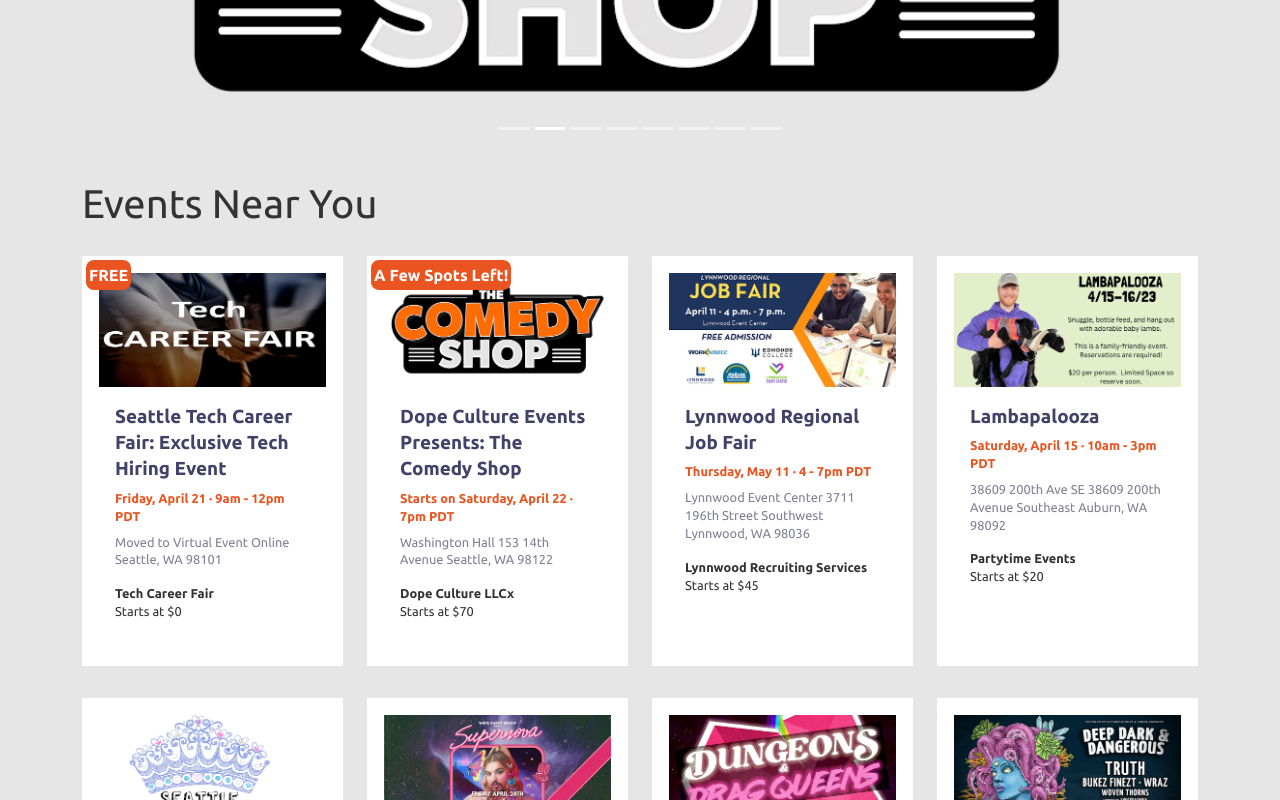
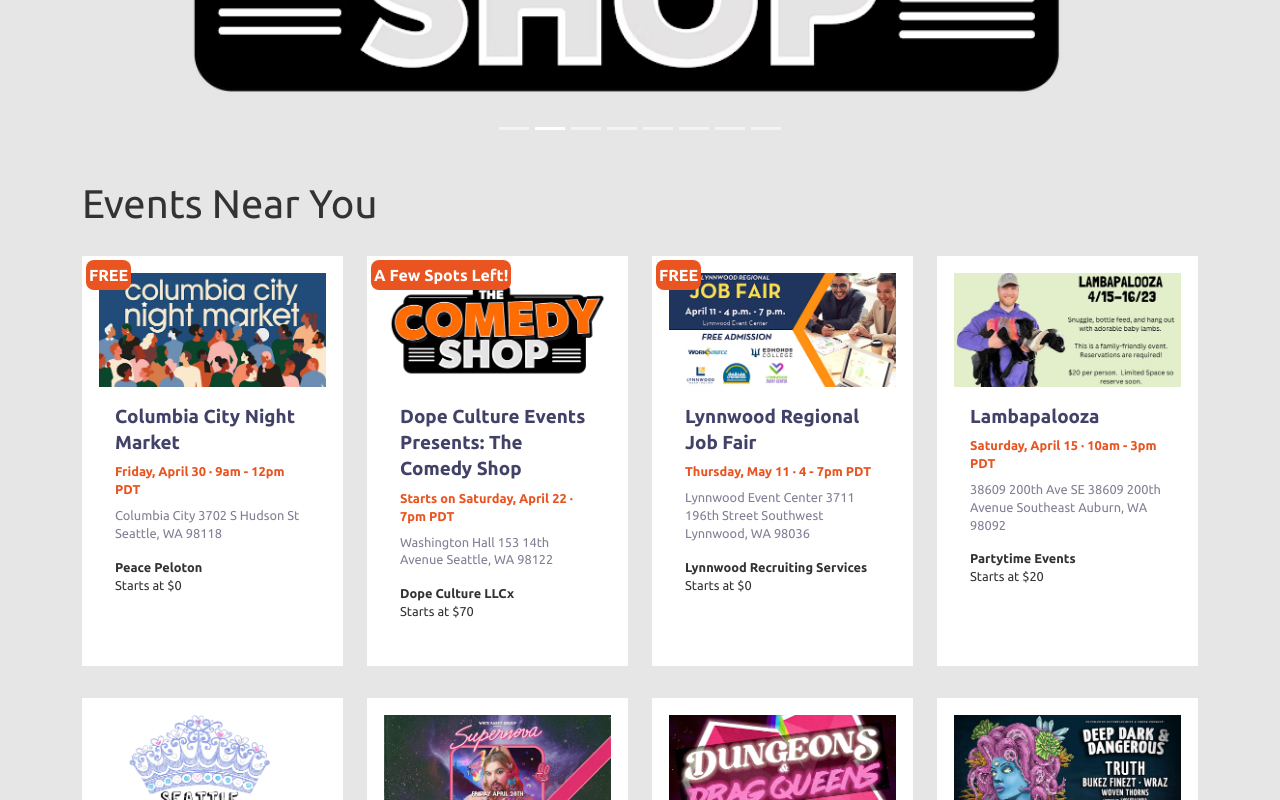
Before and after one commit to vuquanh/event-page, a React (Create React App) app in the folder frontend/: page / in a window 1280 px wide. Shown: the part 478-1278 px from the top of the page. Built offline with nearby package versions, Linux system fonts and the light colour scheme.

Commit message:
edited events.js file

```diff
--- a/frontend/src/events.js
+++ b/frontend/src/events.js
@@ -1,12 +1,12 @@
 const events = [
     {
         _id: '1',
-        name: 'Seattle Tech Career Fair: Exclusive Tech Hiring Event',
+        name: 'Columbia City Night Market',
         image: '/images/1.png',
-        date_Time: 'Friday, April 21 · 9am - 12pm PDT',
-        location: 'Moved to Virtual Event Online Seattle, WA 98101',
-        company: 'Tech Career Fair',
-        description: 'We will be hosting a Tech Career Fair with our hiring partners from fast growing startups and Fortune 500 companies in technology.  There will be a focus on helping companies achieve their diversity and inclusivity initiative with more diverse candidates to their talent pool.',
+        date_Time: 'Friday, April 30 · 9am - 12pm PDT',
+        location: 'Columbia City 3702 S Hudson St Seattle, WA 98118',
+        company: 'Peace Peloton',
+        description: 'The COLUMBIA CITY NIGHT MARKET promotes a fun and inclusive shopping experience that introduces the unique artistic stylings of makers, creators, and performing artists to our community. Supporting businesses with Black owners, local artisans, and promoting fun and outdoor activity, the market has tripled in size since its launch in December 2020, attracting thousands to the Columbia City neighborhood and establishing itself as a Destination of Choice in Seattle.',
         fee: 0,
         openSpots: 35
           },
@@ -29,7 +29,7 @@
         location: 'Lynnwood Event Center 3711 196th Street Southwest Lynnwood, WA 98036',
         company: 'Lynnwood Recruiting Services',
         description: 'The City of Lynnwood, Lynnwood Chamber of Commerce, Edmonds College, and WorkSource have partnered to bring together the top employers in Lynnwood and Snohomish County. Meet with prospective employers and have face-to-face interviews on-site!',
-        fee: 45,
+        fee: 0,
         openSpots: 152
       },
       {
```
Also changed, not shown: frontend/public/images/1.png.
